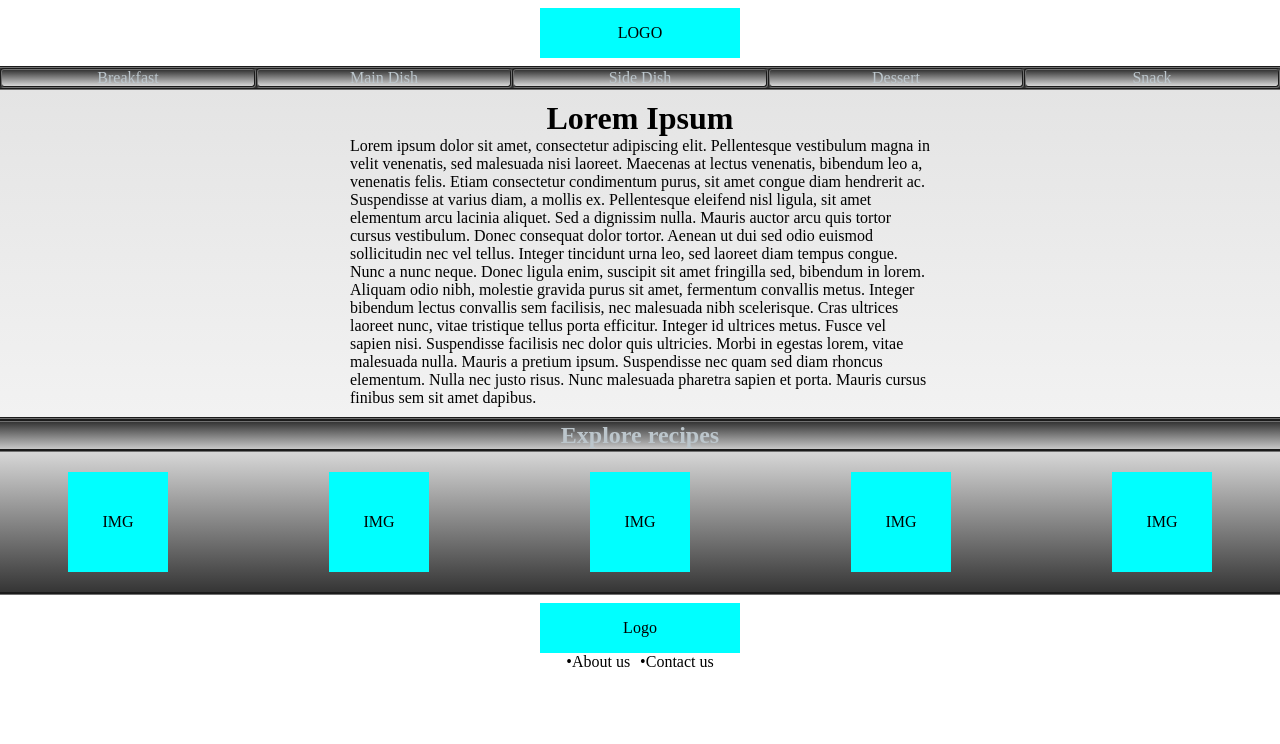
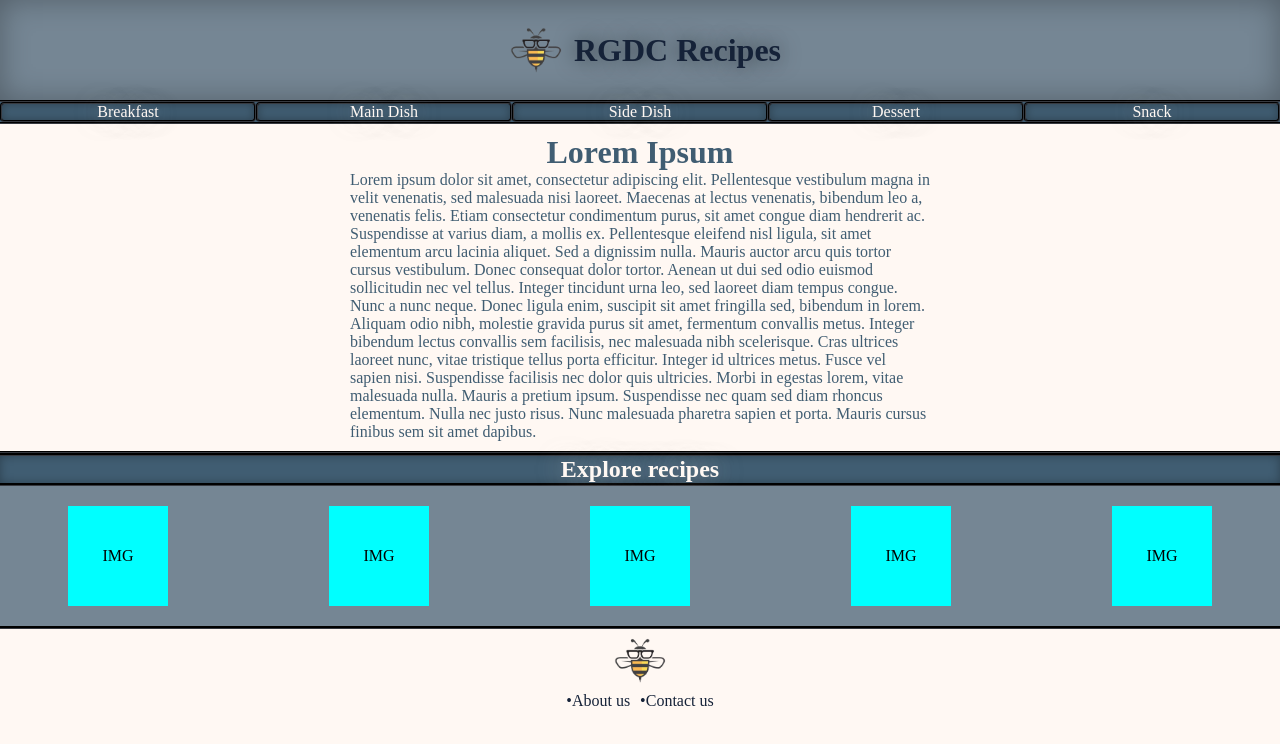
Before and after one commit to RGDC-coding/top-recipes, a plain HTML site: page index.html in a window 1280 px wide. Drawn offline with Linux system fonts and the light colour scheme.

Commit message:
Change color scheme and Add logo

```diff
--- a/index.html
+++ b/index.html
@@ -11,7 +11,8 @@
 <body>
   <header>
     <div class="headerlogo">
-      <div>LOGO</div>
+      <img class="logo-img" src="resources/imgs/BNerd-noBG.png">
+      <div>RGDC Recipes</div>
     </div>
     <div class="headerbar">
       <div>Breakfast</div>
@@ -44,7 +45,7 @@ Fusce vel sapien nisi. Suspendisse facilisis nec dolor quis ultricies. Morbi in
     </div>
 
     <div class="footer">
-	<div class="footerlogo">Logo</div>
+    <img class="logo-img" src="resources/imgs/BNerd-noBG.png">
 	<div>
 	    <p>•About us</p>
 	    <p>•Contact us</p>
--- a/styles.css
+++ b/styles.css
@@ -5,21 +5,33 @@
   padding: 0;
 }
 
+body{
+	background-color: #FFF8F3;
+}
+
 /* HEADER */
+
+.logo-img{
+	width: 75px;
+}
 
 .headerlogo {
     display: flex;
     flex-wrap: nowrap;
     justify-content: center;
     align-items: center;
+	background-color: #758694;
+	box-shadow: 0px 0px 30px 0px rgba(0,0,0,0.3) inset;
+	height: 100px;
     width: 100%;
 }
 
 	.headerlogo div {
 		display: flex;
-		background-color: cyan;
-	        width: 200px;
-    		height: 50px;
+		font-size: xx-large;
+		font-weight: 800;
+		color: #152238;
+		text-shadow: 0px 0px 20px rgba(0,0,0,0.5);
 		align-items: center;
 		justify-content: center;
 		margin-top: 8px;
@@ -34,9 +46,10 @@
 	justify-content: space-evenly;
 	width: 100%;
 	height: 20px;
-	background: rgb(53,53,53);
-	border-bottom: 2px groove #707070;
-	border-top: 2px groove #707070;
+	background: #405D72;
+	border-bottom: 2px groove #373A40;
+	border-top: 2px groove #373A40;
+
 }
 
 	.headerbar div {
@@ -44,11 +57,12 @@
 		width: 100%;
 		justify-content: center;
 		align-items: center;
-		border: 2px groove #707070;
+		border: 2px groove #373A40;
 		border-radius: 4px;
-		color:  #BCC6CC;
-		background: rgb(215,215,215);
-		background: linear-gradient(0deg, rgba(215,215,215,1) 0%, rgba(53,53,53,1) 100%);
+		color:  #FFF8F3;
+		background: #405D72;
+		box-shadow: 0px 0px 10px 0px rgba(0,0,0,0.3) inset;
+		text-shadow: 0px 0px 25px rgba(247,231,220,0.5);
 	}
 
 /* INDEX */
@@ -59,8 +73,8 @@
     justify-content: center;
     align-items: center;
     width: 100%;
-    background: rgb(242,242,242);
-    background: linear-gradient(0deg, rgba(242,242,242,1) 0%, rgba(228,228,228,1) 100%);
+    background: #FFF8F3;
+	color: #405D72;
 }
 
 	.intro div {
@@ -85,7 +99,7 @@
     justify-content: center;
     align-items: center;
     width: 100%;
-    border-top: 2px groove #707070;
+    border-top: 2px groove #373A40;
 }
 
 	.explore .text {
@@ -93,11 +107,12 @@
 	        width: 100%;
 		align-items: center;
 		justify-content: center;
-		border-top: 3px groove #707070;
-		border-bottom: 3px groove #707070;
-		color:  #BCC6CC;
-		background: rgb(200,200,200);
-		background: linear-gradient(0deg, rgba(200,200,200,1) 0%, rgba(53,53,53,1) 100%);
+		border-top: 3px groove #373A40;
+		border-bottom: 3px groove #373A40;
+		color:  #FFF8F3;
+		background: #405D72;
+		text-shadow: 0px 0px 25px rgba(247,231,220,0.5);
+		box-shadow: 0px 0px 10px 0px rgba(0,0,0,0.3) inset;
 	}
 
 	.explore .imgbox {
@@ -110,8 +125,7 @@
 		gap: 25px;
 		padding-top: 19.920px;
 		padding-bottom: 19.920px;
-		background: rgb(53,53,53);
-		background: linear-gradient(0deg, rgba(53,53,53,1) 0%, rgba(215,215,215,1) 100%);
+		background: #758694;
 	}
 
 	.explore .img {
@@ -132,7 +146,8 @@
     align-items: center;
     flex-direction: column;
     width: 100%;
-    border-top: 3px groove #707070;
+    border-top: 3px groove #373A40;
+	background-color: #FFF8F3;
 }
 
 	.footer .footerlogo {
@@ -147,6 +162,7 @@
 	}
 
 	.footer p {
+		color: #152238;
 		align-items: flex-start;
 		justify-content: center;
 		margin-bottom: 2px;
```
Also changed, not shown: resources/imgs/BNerd-noBG.png (added).
